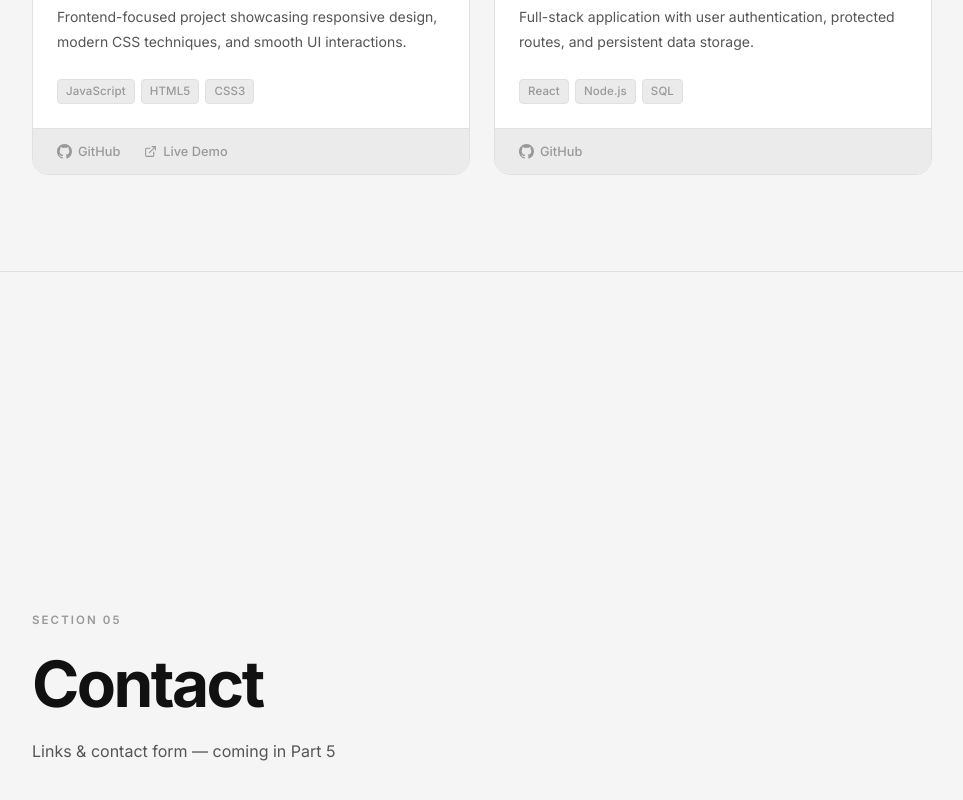
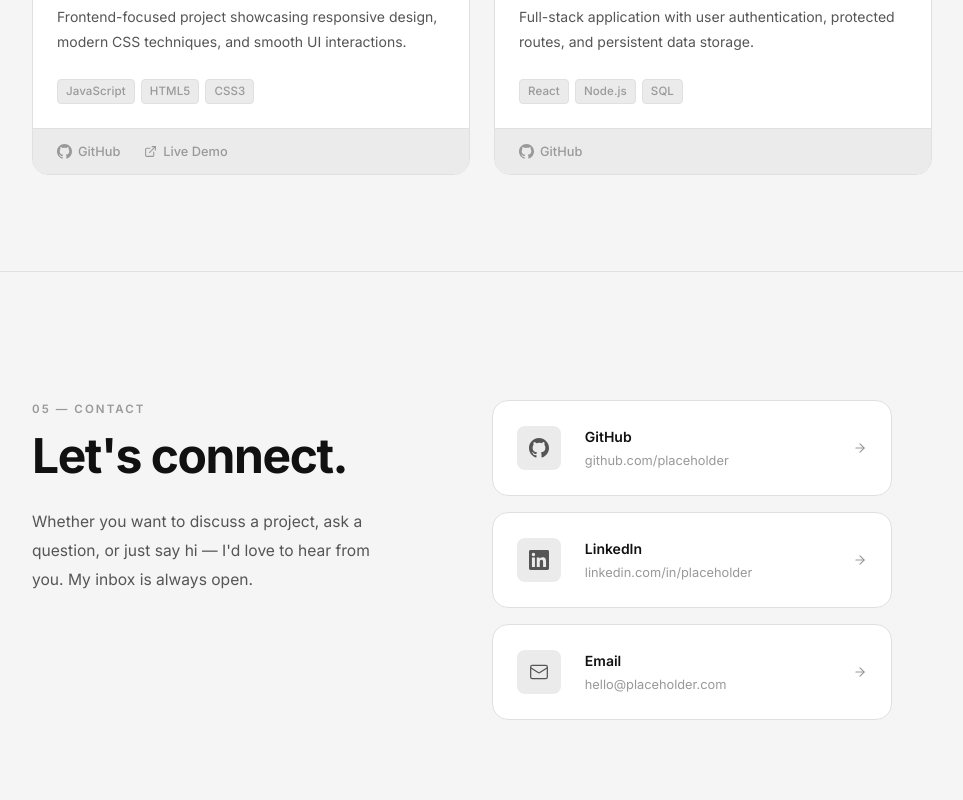
Before and after one commit to MackOfalda125/online-portfolio, a React (Create React App) app: page / in a window 1280 px wide. Shown: the part 3046-3846 px from the top of the page, without its empty margins (82-1045 px from the left). Built offline with nearby package versions, Linux system fonts and the light colour scheme.

Commit message:
Add Contact section with social links and email interaction

```diff
--- /dev/null
+++ b/src/sections/Contact.css
@@ -0,0 +1,130 @@
+/* ─────────────────────────────────────────────
+   Contact Section
+───────────────────────────────────────────── */
+
+.contact {
+  max-width: 860px;
+  display: grid;
+  grid-template-columns: 1fr 1.1fr;
+  gap: var(--space-2xl);
+  align-items: start;
+}
+
+/* ── Left: intro text ── */
+.contact__left {
+  position: sticky;
+  top: calc(var(--nav-height) + var(--space-xl));
+}
+
+.contact__title {
+  font-size: clamp(2rem, 5vw, 3rem);
+  font-weight: 700;
+  letter-spacing: -0.03em;
+  margin-top: var(--space-xs);
+  margin-bottom: var(--space-md);
+}
+
+.contact__message {
+  font-size: 0.975rem;
+  line-height: 1.85;
+  color: var(--color-text-secondary);
+}
+
+/* ── Right: link cards ── */
+.contact__links {
+  display: flex;
+  flex-direction: column;
+  gap: var(--space-sm);
+}
+
+.contact-link {
+  display: flex;
+  align-items: center;
+  gap: var(--space-md);
+  padding: var(--space-md);
+  background-color: var(--color-bg-surface);
+  border: 1px solid var(--color-border);
+  border-radius: var(--radius-lg);
+  transition:
+    border-color var(--ease-fast),
+    box-shadow var(--ease-fast),
+    transform var(--ease-fast);
+}
+
+.contact-link:hover {
+  border-color: var(--color-text-muted);
+  box-shadow: var(--shadow-sm);
+  transform: translateX(4px);
+}
+
+/* Icon box */
+.contact-link__icon {
+  display: flex;
+  align-items: center;
+  justify-content: center;
+  width: 44px;
+  height: 44px;
+  border-radius: var(--radius-md);
+  background-color: var(--color-bg-elevated);
+  color: var(--color-text-secondary);
+  flex-shrink: 0;
+  transition:
+    color var(--ease-fast),
+    background-color var(--ease-fast);
+}
+
+.contact-link:hover .contact-link__icon {
+  color: var(--color-text-primary);
+  background-color: var(--color-border);
+}
+
+/* Text */
+.contact-link__text {
+  display: flex;
+  flex-direction: column;
+  gap: 2px;
+  flex: 1;
+  min-width: 0;
+}
+
+.contact-link__label {
+  font-size: 0.875rem;
+  font-weight: 600;
+  color: var(--color-text-primary);
+}
+
+.contact-link__value {
+  font-size: 0.8rem;
+  color: var(--color-text-muted);
+  white-space: nowrap;
+  overflow: hidden;
+  text-overflow: ellipsis;
+}
+
+/* Arrow */
+.contact-link__arrow {
+  display: flex;
+  color: var(--color-text-muted);
+  flex-shrink: 0;
+  transition:
+    transform var(--ease-fast),
+    color var(--ease-fast);
+}
+
+.contact-link:hover .contact-link__arrow {
+  transform: translateX(3px);
+  color: var(--color-text-primary);
+}
+
+/* ── Responsive ── */
+@media (max-width: 768px) {
+  .contact {
+    max-width: 100%;
+    grid-template-columns: 1fr;
+    gap: var(--space-xl);
+  }
+
+  .contact__left {
+    position: static;
+  }
+}
--- a/src/sections/Contact.jsx
+++ b/src/sections/Contact.jsx
@@ -1,11 +1,96 @@
 import React from 'react';
+import './Contact.css';
+
+/* ── Icons ── */
+const GitHubIcon = () => (
+  <svg width="20" height="20" viewBox="0 0 24 24" fill="currentColor" aria-hidden="true">
+    <path d="M12 0C5.374 0 0 5.373 0 12c0 5.302 3.438 9.8 8.207 11.387.599.111.793-.261.793-.577v-2.234c-3.338.726-4.033-1.416-4.033-1.416-.546-1.387-1.333-1.756-1.333-1.756-1.089-.745.083-.729.083-.729 1.205.084 1.839 1.237 1.839 1.237 1.07 1.834 2.807 1.304 3.492.997.107-.775.418-1.305.762-1.604-2.665-.305-5.467-1.334-5.467-5.931 0-1.311.469-2.381 1.236-3.221-.124-.303-.535-1.524.117-3.176 0 0 1.008-.322 3.301 1.23A11.509 11.509 0 0 1 12 5.803c1.02.005 2.047.138 3.006.404 2.291-1.552 3.297-1.23 3.297-1.23.653 1.653.242 2.874.118 3.176.77.84 1.235 1.911 1.235 3.221 0 4.609-2.807 5.624-5.479 5.921.43.372.823 1.102.823 2.222v3.293c0 .319.192.694.801.576C20.566 21.797 24 17.3 24 12c0-6.627-5.373-12-12-12z" />
+  </svg>
+);
+
+const LinkedInIcon = () => (
+  <svg width="20" height="20" viewBox="0 0 24 24" fill="currentColor" aria-hidden="true">
+    <path d="M20.447 20.452h-3.554v-5.569c0-1.328-.027-3.037-1.852-3.037-1.853 0-2.136 1.445-2.136 2.939v5.667H9.351V9h3.414v1.561h.046c.477-.9 1.637-1.85 3.37-1.85 3.601 0 4.267 2.37 4.267 5.455v6.286zM5.337 7.433a2.062 2.062 0 0 1-2.063-2.065 2.064 2.064 0 1 1 2.063 2.065zm1.782 13.019H3.555V9h3.564v11.452zM22.225 0H1.771C.792 0 0 .774 0 1.729v20.542C0 23.227.792 24 1.771 24h20.451C23.2 24 24 23.227 24 22.271V1.729C24 .774 23.2 0 22.222 0h.003z" />
+  </svg>
+);
+
+const EmailIcon = () => (
+  <svg width="20" height="20" viewBox="0 0 24 24" fill="none" stroke="currentColor" strokeWidth="1.5" strokeLinecap="round" strokeLinejoin="round" aria-hidden="true">
+    <rect x="2" y="4" width="20" height="16" rx="2" />
+    <path d="m22 7-8.97 5.7a1.94 1.94 0 0 1-2.06 0L2 7" />
+  </svg>
+);
+
+const ArrowIcon = () => (
+  <svg width="14" height="14" viewBox="0 0 24 24" fill="none" stroke="currentColor" strokeWidth="2" strokeLinecap="round" strokeLinejoin="round" aria-hidden="true">
+    <line x1="5" y1="12" x2="19" y2="12" />
+    <polyline points="12 5 19 12 12 19" />
+  </svg>
+);
+
+/* ── Placeholder contact data (replace with real info later) ── */
+const contactLinks = [
+  {
+    id: 'github',
+    label: 'GitHub',
+    value: 'github.com/placeholder',
+    href: 'https://github.com/placeholder',
+    icon: <GitHubIcon />,
+  },
+  {
+    id: 'linkedin',
+    label: 'LinkedIn',
+    value: 'linkedin.com/in/placeholder',
+    href: 'https://linkedin.com/in/placeholder',
+    icon: <LinkedInIcon />,
+  },
+  {
+    id: 'email',
+    label: 'Email',
+    value: 'hello@placeholder.com',
+    href: 'mailto:hello@placeholder.com',
+    icon: <EmailIcon />,
+  },
+];
 
 function Contact() {
   return (
-    <div className="section-placeholder">
-      <p className="section-placeholder__label">Section 05</p>
-      <h2 className="section-placeholder__title">Contact</h2>
-      <p className="section-placeholder__desc">Links &amp; contact form — coming in Part 5</p>
+    <div className="contact">
+
+      {/* Left: message */}
+      <div className="contact__left">
+        <p className="section-label">05 — Contact</p>
+        <h2 className="contact__title">Let's connect.</h2>
+        <p className="contact__message">
+          Whether you want to discuss a project, ask a question, or just say
+          hi — I'd love to hear from you. My inbox is always open.
+        </p>
+      </div>
+
+      {/* Right: link cards */}
+      <div className="contact__links">
+        {contactLinks.map(({ id, label, value, href, icon }) => (
+          <a
+            key={id}
+            id={`contact-link-${id}`}
+            href={href}
+            target={href.startsWith('mailto') ? undefined : '_blank'}
+            rel={href.startsWith('mailto') ? undefined : 'noopener noreferrer'}
+            className="contact-link"
+            aria-label={`${label}: ${value}`}
+          >
+            <span className="contact-link__icon">{icon}</span>
+            <div className="contact-link__text">
+              <span className="contact-link__label">{label}</span>
+              <span className="contact-link__value">{value}</span>
+            </div>
+            <span className="contact-link__arrow">
+              <ArrowIcon />
+            </span>
+          </a>
+        ))}
+      </div>
+
     </div>
   );
 }
```
